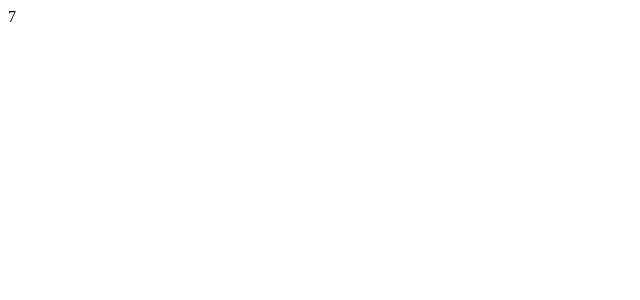
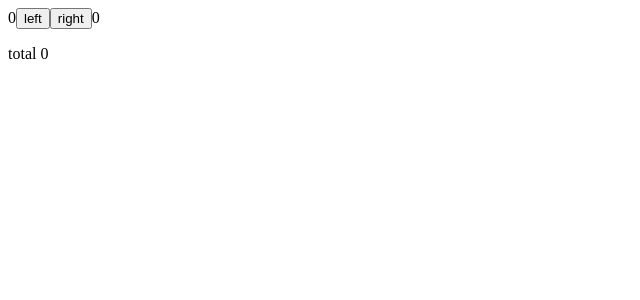
Before and after one commit to djrdj/123, a React (Vite) app in the folder part1/exercise0/introdemo/: page / in a window 1280 px wide. Shown: the top 300 px of the page, without its empty margins (0-640 px from the left). Built offline with nearby package versions, Linux system fonts and the light colour scheme.

Commit message:
useState exercise 2

```diff
--- a/part1/exercise0/introdemo/src/App.jsx
+++ b/part1/exercise0/introdemo/src/App.jsx
@@ -2,15 +2,32 @@
 import { useState } from 'react'
 
 const App = () => {
-  const [ counter, setCounter ] = useState(0)
+  const [left, setLeft] = useState(0)
+  const [right, setRight] = useState(0)
+  const [allClicks, setAll] = useState([])
+  const [total, setTotal] = useState(0)
 
-  setTimeout(
-    () => setCounter(counter + 1),
-    1000
-  )
+  const handleLeftClick = () => {
+    setAll(allClicks.concat('L'))
+    setLeft(left + 1)
+    setTotal(left + right)
+  }
+
+  const handleRightClick = () => {
+    setAll(allClicks.concat('R'))
+    setRight(right + 1)
+    setTotal(left + right)
+  }
 
   return (
-    <div>{counter}</div>
+    <div>
+      {left}
+      <button onClick={handleLeftClick}>left</button>
+      <button onClick={handleRightClick}>right</button>
+      {right}
+      <p>{allClicks.join(' ')}</p>
+      <p>total {total}</p>
+    </div>
   )
 }
 
```
